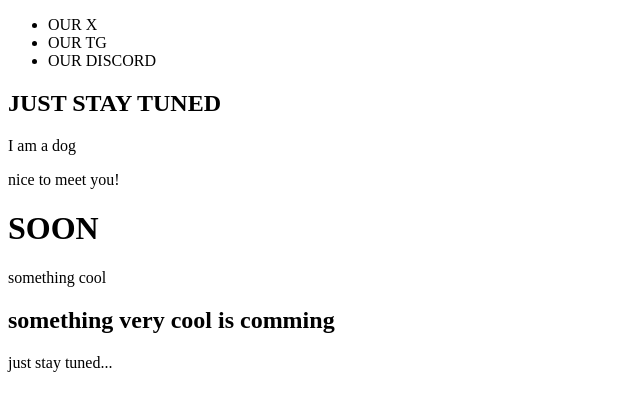
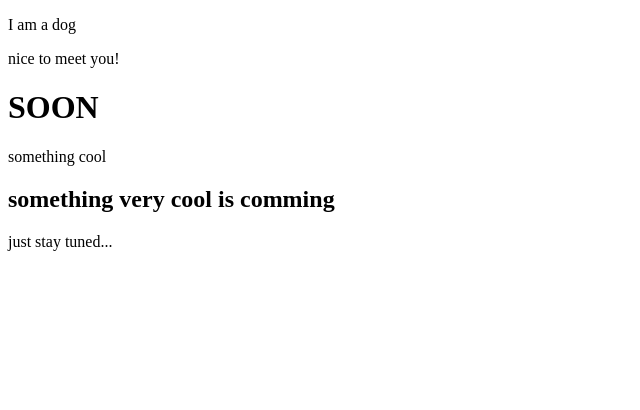
Before and after one commit to SklTlzz/github_work, a plain HTML site: page index.html in a window 1280 px wide. Shown: the whole page, without its empty margins (0-640 px from the left). Drawn offline with Linux system fonts and the light colour scheme.

Commit message:
'delete-nav'

```diff
--- a/index.html
+++ b/index.html
@@ -7,17 +7,6 @@
     <link rel="stylesheet" href="css/style.css">
 </head>
 <body>
-    <header>
-        <nav>
-            <ul>
-                <li>OUR X</li>
-                <li>OUR TG</li>
-                <li>OUR DISCORD</li>
-            </ul>
-            <h2>JUST STAY TUNED</h2>
-        </nav>
-    </header>
-
     <section>
         <p>I am a dog</p>
         <span>nice to meet you!</span>
```
